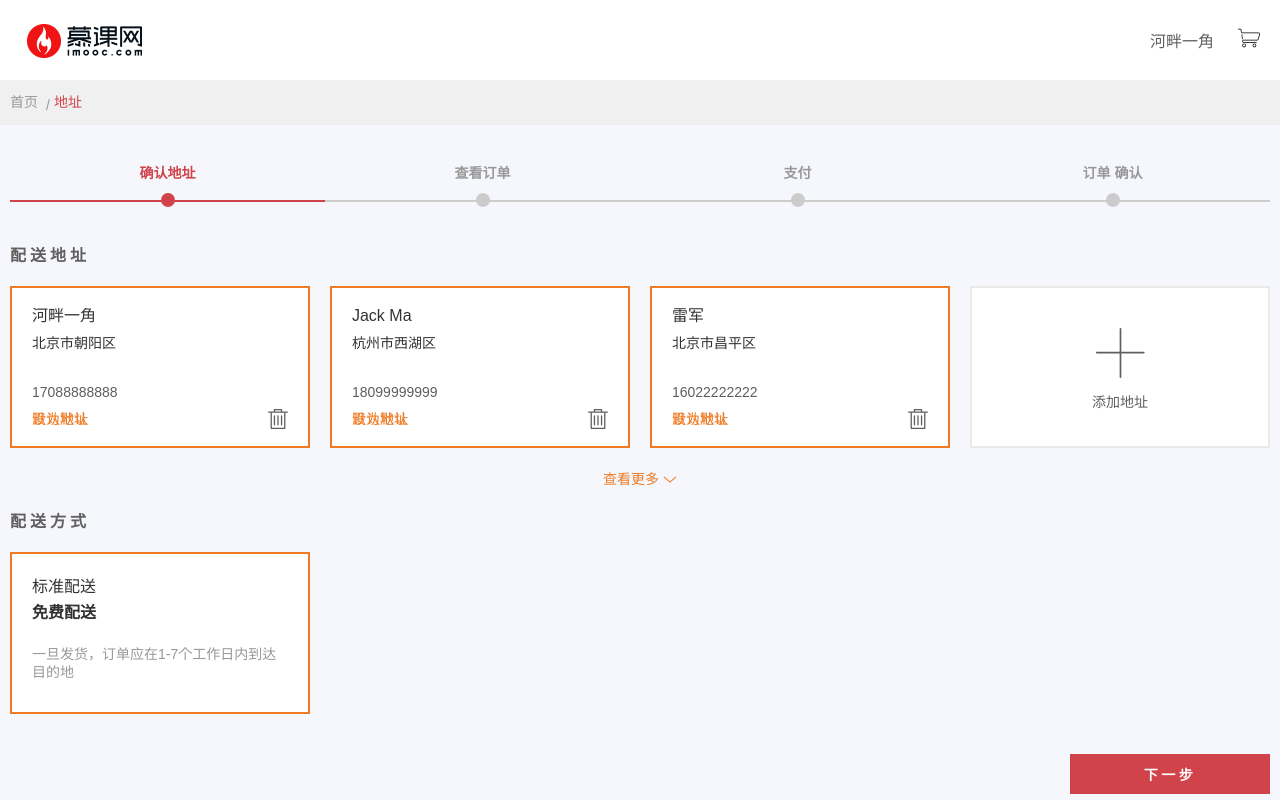
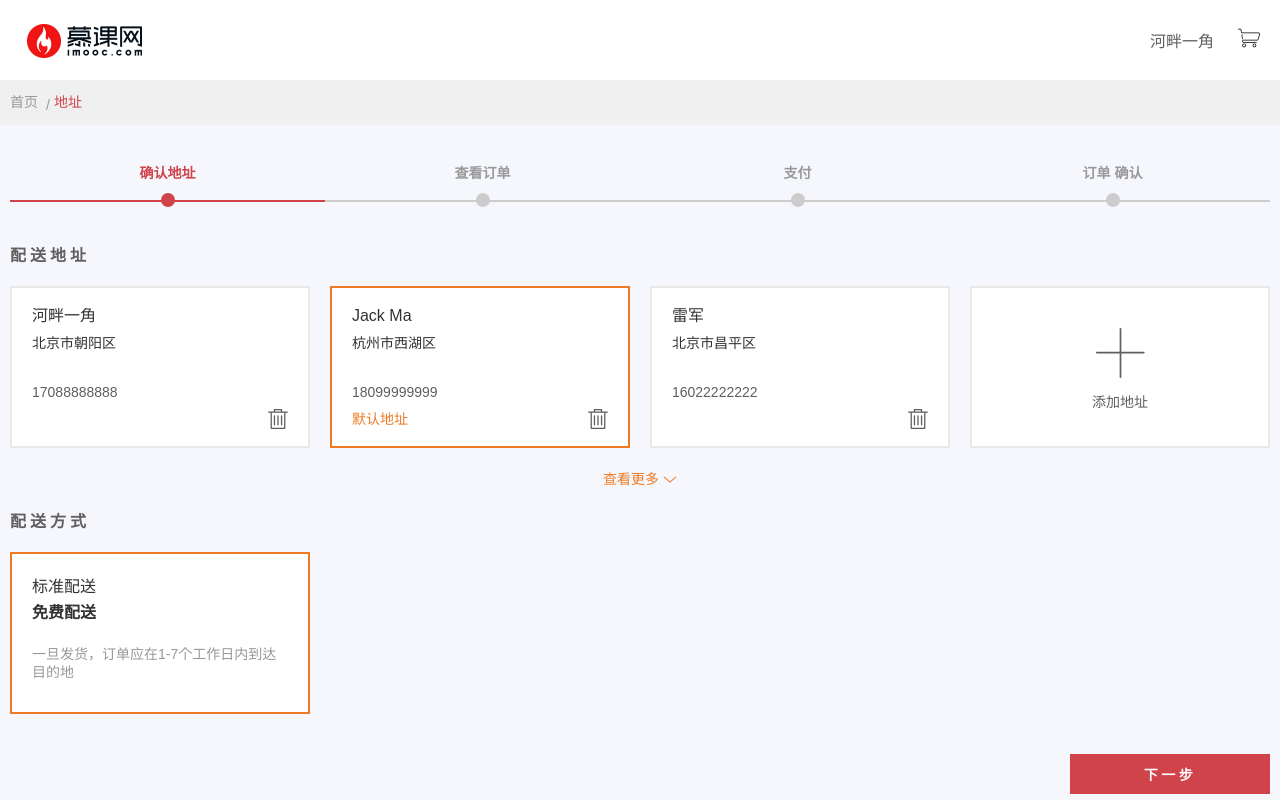
Before and after one commit to henrrywelson/freemall, a Vue app: page /address in a window 1280 px wide. Shown: the top 800 px of the page. Built offline with nearby package versions, Linux system fonts and the light colour scheme.

Commit message:
地址选配

```diff
--- a/src/pages/Address.vue
+++ b/src/pages/Address.vue
@@ -76,7 +76,12 @@
           <div class="addr-list-wrap">
             <div class="addr-list">
               <ul>
-                <li class="check" v-for="(item, index) in addressFilter" :key="index">
+                <li
+                  :class="{ check: checkedIndex == index }"
+                  v-for="(item, index) in addressFilter"
+                  :key="index"
+                  @click="checkedIndex = index"
+                >
                   <dl>
                     <dt>{{ item.userName }}</dt>
                     <dd class="address">{{ item.streetName }}</dd>
@@ -84,16 +89,18 @@
                   </dl>
                   <div class="addr-opration addr-del">
                     <!-- 删除地址 -->
-                    <a href="javascript:;" class="addr-del-btn">
+                    <a href="javascript:;" class="addr-del-btn" @click="delAddressConfirm(item.addressId)">
                       <svg class="icon icon-del">
                         <use xlink:href="#icon-del"></use>
                       </svg>
                     </a>
                   </div>
-                  <div class="addr-opration addr-set-default">
-                    <a href="javascript:;" class="addr-set-default-btn"><i>设为默认</i></a>
+                  <div class="addr-opration addr-set-default" v-if="!item.isDefault">
+                    <a href="javascript:;" class="addr-set-default-btn" @click="setDefault(item.addressId)"
+                      ><i>设为默认</i></a
+                    >
                   </div>
-                  <div class="addr-opration addr-default">默认地址</div>
+                  <div class="addr-opration addr-default" v-if="item.isDefault">默认地址</div>
                 </li>
                 <li class="addr-new">
                   <div class="add-new-inner">
@@ -135,12 +142,19 @@
             </div>
           </div>
           <div class="next-btn-wrap">
-            <a class="btn btn--m btn--red" href="#">下一步</a>
+            <a class="btn btn--m btn--red" href="javascript:;" @click="next">下一步</a>
           </div>
         </div>
       </div>
     </div>
-    <modal></modal>
+    <modal :mdShow="modalConfirm" @close="modalConfirm = false">
+      <template v-slot:message>
+        <p>你确认要删除此条数据吗?</p>
+      </template>
+      <template vslot:btnGroup>
+        <a class="btn btn--m btn--red" href="javascript:;" @click="modalConfirm = false">关闭</a>
+      </template>
+    </modal>
     <nav-footer></nav-footer>
   </div>
 </template>
@@ -158,7 +172,9 @@ export default {
   data() {
     return {
       limit: 3, //默认展示3个地址
-      addressList: [] //地址列表
+      addressList: [], //地址列表
+      checkedIndex: 0,
+      modalConfirm: false
     }
   },
   computed: {
@@ -174,6 +190,11 @@ export default {
       this.axios.get('/mock/address.json').then(response => {
         let res = response.data
         this.addressList = res.data
+        res.data.forEach((item, index) => {
+          if (item.isDefault) {
+            this.checkedIndex = index
+          }
+        })
       })
     },
     // 展开查看更多
@@ -183,6 +204,25 @@ export default {
       } else {
         this.limit = 3
       }
+    },
+    setDefault(addressId) {
+      this.addressList.map(item => {
+        if (addressId == item.addressId) {
+          item.isDefault = true
+        } else {
+          item.isDefault = false
+        }
+      })
+    },
+    delAddressConfirm(addressId) {
+      this.addressList.map((item, index) => {
+        if (addressId == item.addressId) {
+          this.addressList.splice(index, 1)
+        }
+      })
+    },
+    next() {
+      this.modalConfirm = true
     }
   }
 }
```
